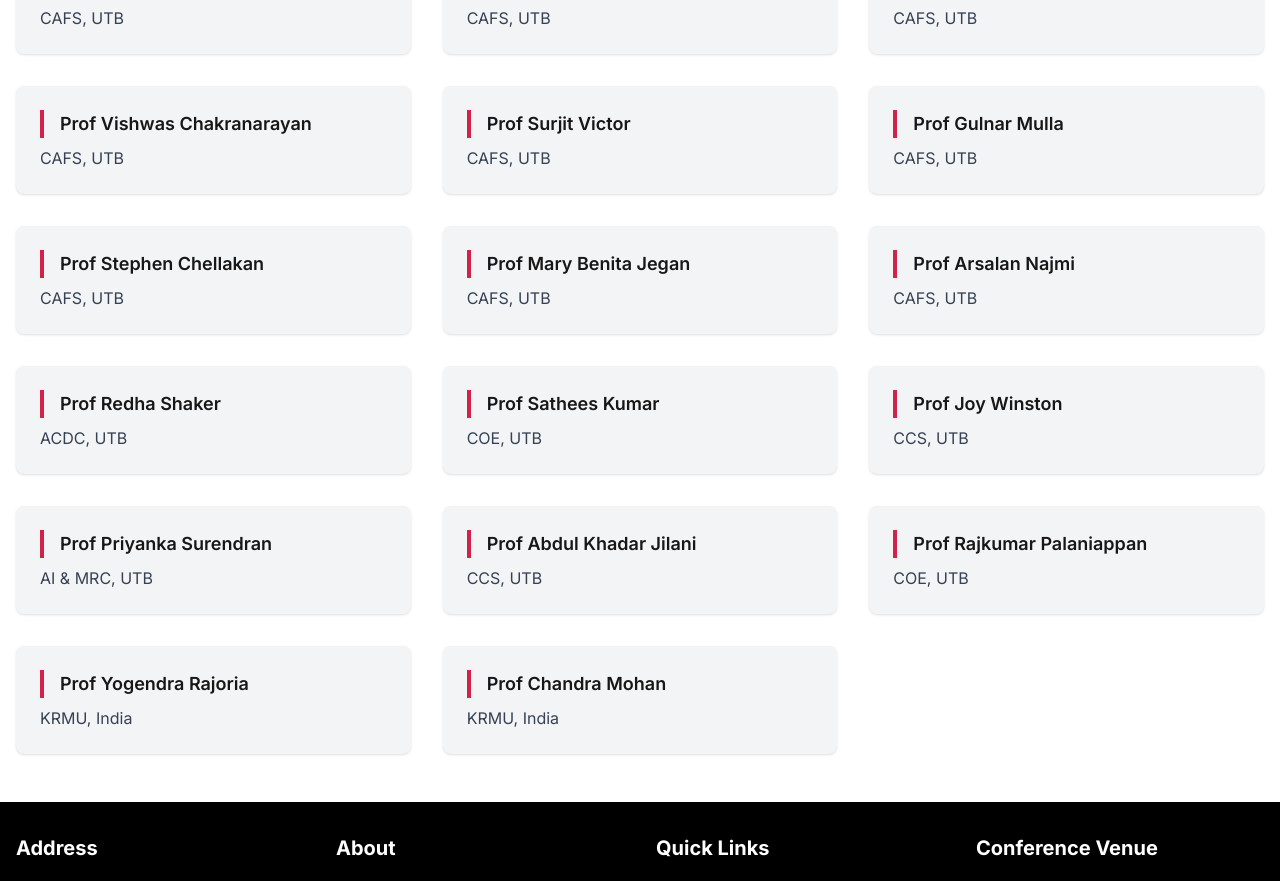
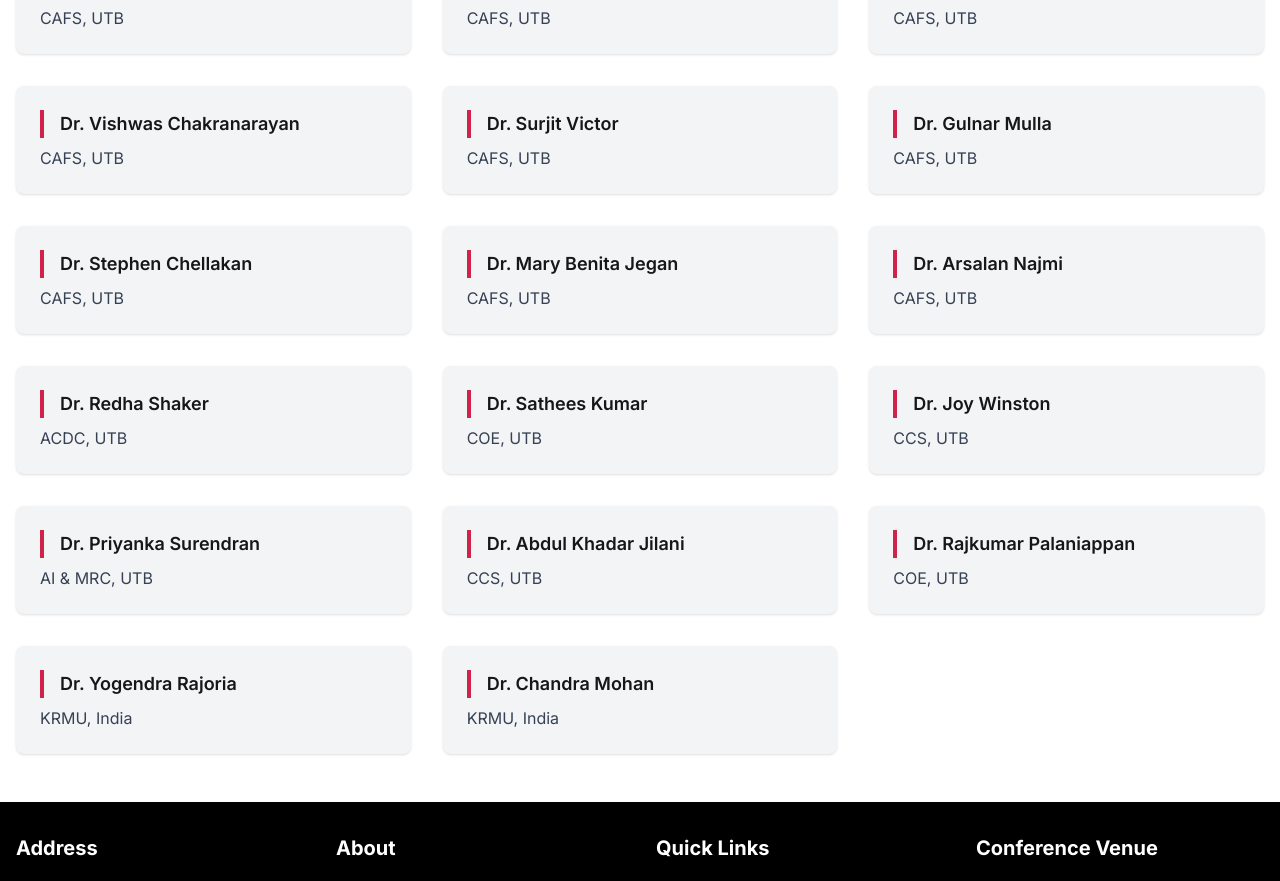
Before and after one commit to godstark82/icostem, a Next.js app: page /committees/review-committee in a window 1280 px wide. Shown: the part 652-1533 px from the top of the page. Built offline with nearby package versions, Linux system fonts and the light colour scheme; grey boxes are pictures that could not be loaded.

Commit message:
name changes

```diff
--- a/src/app/committees/conference-chair/page.jsx
+++ b/src/app/committees/conference-chair/page.jsx
@@ -3,16 +3,16 @@ import AboutHeader from "../../../components/common/AboutHeader";
 import CommitteeMemberGrid from "../../../components/common/CommitteeMemberGrid";
 
 const executiveChairs = [
-    { name: "Prof Haitham Alqahtani", role: "Vice President, Academic Affairs, UTB" },
-    { name: "Prof Narendra Kumar", role: "SERF Academy" },
-    { name: "Prof Dr Danilo Ditoy", role: "Dean, CAFS" },
-    { name: "Prof Dr Husham M Ahmed", role: "Research Director, UTB" },
+    { name: "Dr. Haitham Alqahtani", role: "Vice President, Academic Affairs, UTB" },
+    { name: "Dr. Narendra Kumar", role: "NIET,NIMS University,India" },
+    { name: "Dr. Danilo Ditoy", role: "Dean, CAFS" },
+    { name: "Prof Husham M Ahmed", role: "Research Director, UTB" },
 ];
 
 const generalChairs = [
-    { name: "Prof Shabana Faizal", role: "Head, DBRC, UTB" },
-    { name: "Prof Nidhi Menon", role: "Assistant Professor, CAFS, UTB" },
-    { name: "Prof Reem Abdalla", role: "Program Head, BSBI, CAFS, UTB" },
+    { name: "Dr. Shabana Faizal", role: "Head, DBRC, UTB" },
+    { name: "Dr. Nidhi Menon", role: "Assistant Professor, CAFS, UTB" },
+    { name: "Dr. Reem Abdalla", role: "Program Head, BSBI, CAFS, UTB" },
 ];
 
 export default function ConferenceChairPage() {
--- a/src/app/committees/organizing-committee/page.jsx
+++ b/src/app/committees/organizing-committee/page.jsx
@@ -4,16 +4,16 @@ import CommitteeMemberGrid from "../../../components/common/CommitteeMemberGrid"
 
 
 const organizingCommitteeMembers = [
-    { name: "Prof Jayendra Shankar", role: "CAFS, UTB" },
+    { name: "Dr. Jayendra Shankar", role: "CAFS, UTB" },
     { name: "Ms Mariam Alsalman", role: "CAFS, UTB" },
-    { name: "Prof Farheen Akram", role: "CAFS, UTB" },
-    { name: "Prof Omar Ahmed Alhawi", role: "DSA, UTB" },
+    { name: "Dr. Farheen Akram", role: "CAFS, UTB" },
+    { name: "Dr. Omar Ahmed Alhawi", role: "DSA, UTB" },
     { name: "Mr Amer Bittar", role: "MarCom, UTB" },
     { name: "Ms Rosemarie Rosales", role: "Procurement, UTB" },
     { name: "Ms Faten Obaidat", role: "VPAA Office, UTB" },
     { name: "Mr Rutherford Antipolo", role: "ITC, UTB" },
-    { name: "Prof Chandra Mohan", role: "KRMU, India" },
-    { name: "Prof Yogendra Rajoria", role: "KRMU, India" },
+    { name: "Dr. Chandra Mohan", role: "KRMU, India" },
+    { name: "Dr. Yogendra Rajoria", role: "KRMU, India" },
 ];
 
 export default function OrganizingCommitteePage() {
--- a/src/app/committees/other-committees/page.jsx
+++ b/src/app/committees/other-committees/page.jsx
@@ -16,17 +16,17 @@ const registrationCommittee = [
     { name: "Ms Mariam Alsalman", role: "CAFS, UTB" },
     { name: "Ms Esra Abdulaziz Ahmed", role: "CAFS, UTB" },
     { name: "Ms Mona Mansoor Ahmed Hammad", role: "CAFS, UTB" },
-    { name: "Prof Muhammad Saad", role: "CAFS, UTB" },
+    { name: "Dr. Muhammad Saad", role: "CAFS, UTB" },
     { name: "Ms Noor Abdulla Alawadhi", role: "CAFS, UTB" },
 ];
 
 const prMarketingCommittee = [
     { name: "Mr Amer Bittar", role: "MarCom, UTB" },
-    { name: "Prof Caren Bansolay", role: "CGE, UTB" },
-    { name: "Prof Stephen Guansi", role: "CAFS, UTB" },
-    { name: "Prof Saubhagyalaxmi Misra", role: "CAFS, UTB" },
+    { name: "Dr. Caren Bansolay", role: "CGE, UTB" },
+    { name: "Dr. Stephen Guansi", role: "CAFS, UTB" },
+    { name: "Dr. Saubhagyalaxmi Misra", role: "CAFS, UTB" },
     { name: "Mr Husain Mohamed Al Karrani", role: "CAFS, UTB" },
-    { name: "Prof Redha Shaker", role: "ACDC, UTB" },
+    { name: "Dr. Redha Shaker", role: "ACDC, UTB" },
 ];
 
 const itSupportCommittee = [
@@ -36,7 +36,7 @@ const itSupportCommittee = [
 
 const financialSupportCommittee = [
     { name: "Mr Elson Samuel", role: "Accounts, UTB" },
-    { name: "Aditya Paresh Kothari", role: "Accounts, UTB" },
+    { name: "Mr Aditya Paresh Kothari", role: "Accounts, UTB" },
     { name: "Ms Rosemarie Rosales", role: "Procurement, UTB" }
 ];
 
--- a/src/app/committees/review-committee/page.jsx
+++ b/src/app/committees/review-committee/page.jsx
@@ -3,23 +3,23 @@ import AboutHeader from "../../../components/common/AboutHeader";
 import CommitteeMemberGrid from "../../../components/common/CommitteeMemberGrid";
 
 const reviewCommitteeMembers = [
-    { name: "Prof Jayendira Shankar", role: "CAFS, UTB" },
-    { name: "Prof Sayed Haytham Alawi", role: "CAFS, UTB" },
-    { name: "Prof Hasan Kamel Alaaraj", role: "CAFS, UTB" },
-    { name: "Prof Vishwas Chakranarayan", role: "CAFS, UTB" },
-    { name: "Prof Surjit Victor", role: "CAFS, UTB" },
-    { name: "Prof Gulnar Mulla", role: "CAFS, UTB" },
-    { name: "Prof Stephen Chellakan", role: "CAFS, UTB" },
-    { name: "Prof Mary Benita Jegan", role: "CAFS, UTB" },
-    { name: "Prof Arsalan Najmi", role: "CAFS, UTB" },
-    { name: "Prof Redha Shaker", role: "ACDC, UTB" },
-    { name: "Prof Sathees Kumar", role: "COE, UTB" },
-    { name: "Prof Joy Winston", role: "CCS, UTB" },
-    { name: "Prof Priyanka Surendran", role: "AI & MRC, UTB" },
-    { name: "Prof Abdul Khadar Jilani", role: "CCS, UTB" },
-    { name: "Prof Rajkumar Palaniappan", role: "COE, UTB" },
-    { name: "Prof Yogendra Rajoria", role: "KRMU, India" },
-    { name: "Prof Chandra Mohan", role: "KRMU, India" },
+    { name: "Dr. Jayendira Shankar", role: "CAFS, UTB" },
+    { name: "Dr. Sayed Haytham Alawi", role: "CAFS, UTB" },
+    { name: "Dr. Hasan Kamel Alaaraj", role: "CAFS, UTB" },
+    { name: "Dr. Vishwas Chakranarayan", role: "CAFS, UTB" },
+    { name: "Dr. Surjit Victor", role: "CAFS, UTB" },
+    { name: "Dr. Gulnar Mulla", role: "CAFS, UTB" },
+    { name: "Dr. Stephen Chellakan", role: "CAFS, UTB" },
+    { name: "Dr. Mary Benita Jegan", role: "CAFS, UTB" },
+    { name: "Dr. Arsalan Najmi", role: "CAFS, UTB" },
+    { name: "Dr. Redha Shaker", role: "ACDC, UTB" },
+    { name: "Dr. Sathees Kumar", role: "COE, UTB" },
+    { name: "Dr. Joy Winston", role: "CCS, UTB" },
+    { name: "Dr. Priyanka Surendran", role: "AI & MRC, UTB" },
+    { name: "Dr. Abdul Khadar Jilani", role: "CCS, UTB" },
+    { name: "Dr. Rajkumar Palaniappan", role: "COE, UTB" },
+    { name: "Dr. Yogendra Rajoria", role: "KRMU, India" },
+    { name: "Dr. Chandra Mohan", role: "KRMU, India" },
 ];
 
 export default function ReviewCommitteePage() {
```
